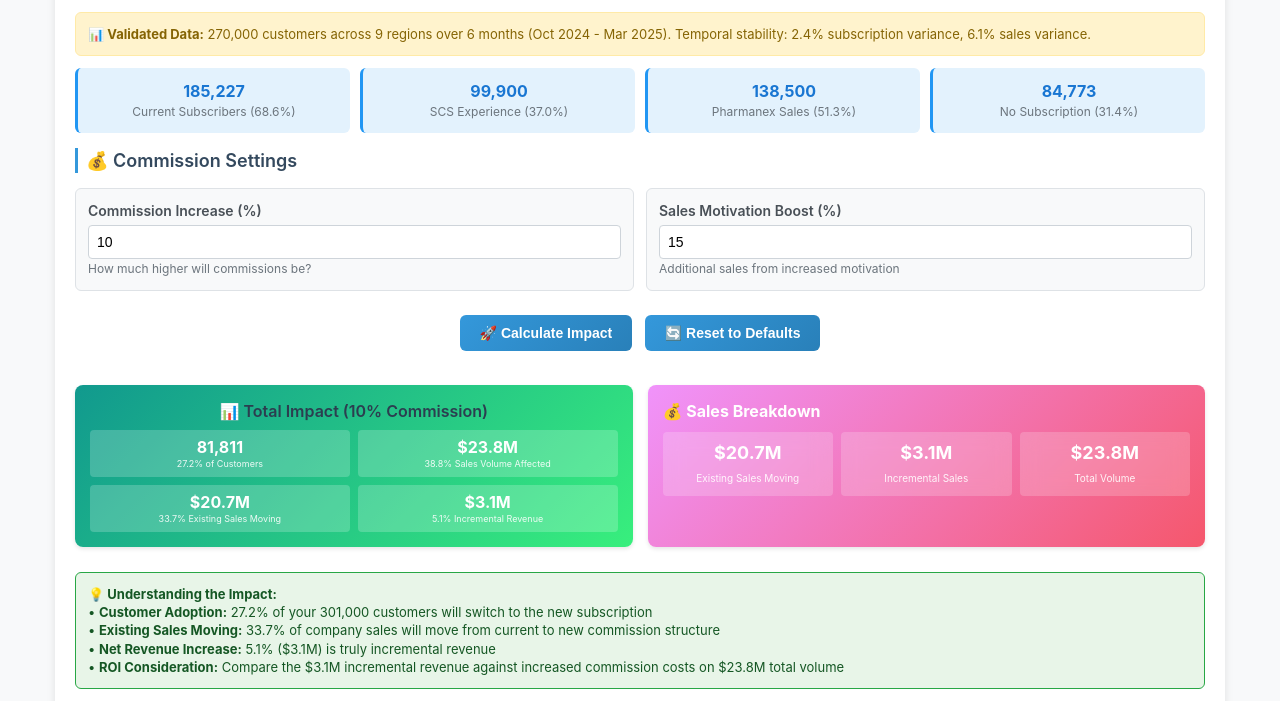
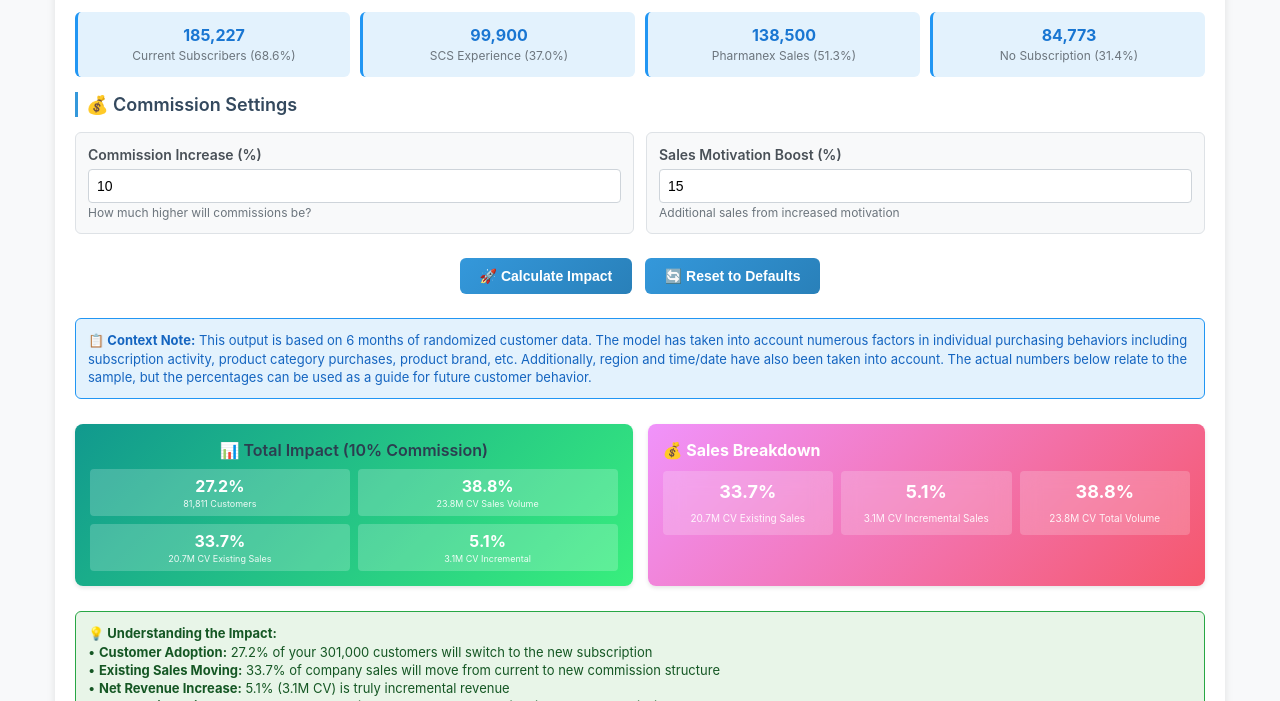
Before and after one commit to beastwood12/increased_cv_on_subs, a plain HTML site: page index.html in a window 1280 px wide. Shown: the part 98-799 px from the top of the page. Drawn offline with Linux system fonts and the light colour scheme.

Commit message:
Update index.html
added some context notes and change it so percentage is highlighted vs actual numbers

```diff
--- a/index.html
+++ b/index.html
@@ -109,11 +109,6 @@
     <div class="container">
         <h1>🔄 Subscription Sales Shift Model</h1>
 
-        <div class="note">
-            <strong>📊 Validated Data:</strong> 270,000 customers across 9 regions over 6 months (Oct 2024 - Mar 2025).
-            Temporal stability: 2.4% subscription variance, 6.1% sales variance.
-        </div>
-
         <div class="overview">
             <div class="data-card"><strong>185,227</strong><small>Current Subscribers (68.6%)</small></div>
             <div class="data-card"><strong>99,900</strong><small>SCS Experience (37.0%)</small></div>
@@ -138,6 +133,10 @@
         <div style="text-align: center; margin: 20px 0;">
             <button onclick="calculate()">🚀 Calculate Impact</button>
             <button onclick="reset()">🔄 Reset to Defaults</button>
+        </div>
+
+        <div class="note" style="margin: 15px 0; background: #e3f2fd; border-color: #2196f3; color: #1565c0;">
+            <strong>📋 Context Note:</strong> This output is based on 6 months of randomized customer data. The model has taken into account numerous factors in individual purchasing behaviors including subscription activity, product category purchases, product brand, etc. Additionally, region and time/date have also been taken into account. The actual numbers below relate to the sample, but the percentages can be used as a guide for future customer behavior.
         </div>
 
         <div id="results" aria-live="polite"></div>
@@ -195,6 +194,11 @@
                 </div>
             </div>
         </div>
+
+        <div class="note" style="margin-top: 15px;">
+            <strong>📊 Validated Data:</strong> 270,000 customers across 9 regions over 6 months (Oct 2024 - Mar 2025).
+            Temporal stability: 2.4% subscription variance, 6.1% sales variance.
+        </div>
     </div>
 
     <script>
@@ -233,7 +237,7 @@
                 return num.toLocaleString();
             },
             formatMillion: function(num) {
-                return '$' + (num / 1000000).toFixed(1) + 'M';
+                return (num / 1000000).toFixed(1) + 'M CV';
             },
             getElement: function(id) {
                 return document.getElementById(id);
@@ -280,14 +284,19 @@
             },
 
             generateMonthlyData: function(totals) {
+                var totalCustomers = CONFIG.SEGMENTS.reduce(function(sum, segment) { return sum + segment[0]; }, 0);
                 var monthlyData = [];
                 for (var i = 0; i < CONFIG.MONTHS.length; i++) {
                     var multiplier = CONFIG.SEASONAL_MULTIPLIERS[i];
+                    var monthlyPeople = Math.round(totals.people / 6 * multiplier);
+                    var monthlySales = totals.sales / 6 * multiplier / 1000000;
+                    var monthlyIncremental = totals.incremental / 6 * multiplier / 1000000;
+
                     monthlyData.push({
                         month: CONFIG.MONTHS[i],
-                        people: Math.round(totals.people / 6 * multiplier),
-                        sales: totals.sales / 6 * multiplier / 1000000,
-                        incremental: totals.incremental / 6 * multiplier / 1000000
+                        people: (monthlyPeople / totalCustomers * 100), // Convert to percentage
+                        sales: (monthlySales / (CONFIG.COMPANY_SALES / 1000000) * 100), // Convert to percentage of company sales
+                        incremental: (monthlyIncremental / (CONFIG.COMPANY_SALES / 1000000) * 100) // Convert to percentage of company sales
                     });
                 }
                 return monthlyData;
@@ -306,21 +315,21 @@
 
                 var html = '<div class="results-grid">';
 
-                // Total Impact Card - Compact 2x2 grid
+                // Total Impact Card - Compact 2x2 grid with % prominent
                 html += '<div class="card summary"><h3 style="margin-bottom: 8px;">📊 Total Impact (' + inputs.commission + '% Commission)</h3>';
                 html += '<div style="display: grid; grid-template-columns: 1fr 1fr; gap: 8px;">';
-                html += '<div style="background: rgba(255,255,255,0.2); padding: 6px; border-radius: 4px; text-align: center;"><div style="font-size: 16px; font-weight: bold;">' + utils.formatNumber(totals.people) + '</div><div style="font-size: 9px; opacity: 0.9;">' + switchingPercentage + '% of Customers</div></div>';
-                html += '<div style="background: rgba(255,255,255,0.2); padding: 6px; border-radius: 4px; text-align: center;"><div style="font-size: 16px; font-weight: bold;">' + utils.formatMillion(salesVolumeAffected) + '</div><div style="font-size: 9px; opacity: 0.9;">' + salesVolumePercent + '% Sales Volume Affected</div></div>';
-                html += '<div style="background: rgba(255,255,255,0.2); padding: 6px; border-radius: 4px; text-align: center;"><div style="font-size: 16px; font-weight: bold;">' + utils.formatMillion(totals.sales) + '</div><div style="font-size: 9px; opacity: 0.9;">' + existingSalesPercent + '% Existing Sales Moving</div></div>';
-                html += '<div style="background: rgba(255,255,255,0.2); padding: 6px; border-radius: 4px; text-align: center;"><div style="font-size: 16px; font-weight: bold;">' + utils.formatMillion(totals.incremental) + '</div><div style="font-size: 9px; opacity: 0.9;">' + incrementalPercent + '% Incremental Revenue</div></div>';
+                html += '<div style="background: rgba(255,255,255,0.2); padding: 6px; border-radius: 4px; text-align: center;"><div style="font-size: 16px; font-weight: bold;">' + switchingPercentage + '%</div><div style="font-size: 9px; opacity: 0.9;">' + utils.formatNumber(totals.people) + ' Customers</div></div>';
+                html += '<div style="background: rgba(255,255,255,0.2); padding: 6px; border-radius: 4px; text-align: center;"><div style="font-size: 16px; font-weight: bold;">' + salesVolumePercent + '%</div><div style="font-size: 9px; opacity: 0.9;">' + utils.formatMillion(salesVolumeAffected) + ' Sales Volume</div></div>';
+                html += '<div style="background: rgba(255,255,255,0.2); padding: 6px; border-radius: 4px; text-align: center;"><div style="font-size: 16px; font-weight: bold;">' + existingSalesPercent + '%</div><div style="font-size: 9px; opacity: 0.9;">' + utils.formatMillion(totals.sales) + ' Existing Sales</div></div>';
+                html += '<div style="background: rgba(255,255,255,0.2); padding: 6px; border-radius: 4px; text-align: center;"><div style="font-size: 16px; font-weight: bold;">' + incrementalPercent + '%</div><div style="font-size: 9px; opacity: 0.9;">' + utils.formatMillion(totals.incremental) + ' Incremental</div></div>';
                 html += '</div></div>';
 
-                // Sales Breakdown Card
+                // Sales Breakdown Card - % prominent
                 html += '<div class="card sales-card"><div><strong>💰 Sales Breakdown</strong></div>';
                 html += '<div class="metrics">';
-                html += '<div class="metric"><span class="metric-value">' + utils.formatMillion(totals.sales) + '</span><span class="metric-label">Existing Sales Moving</span></div>';
-                html += '<div class="metric"><span class="metric-value">' + utils.formatMillion(totals.incremental) + '</span><span class="metric-label">Incremental Sales</span></div>';
-                html += '<div class="metric"><span class="metric-value">' + utils.formatMillion(salesVolumeAffected) + '</span><span class="metric-label">Total Volume</span></div>';
+                html += '<div class="metric"><span class="metric-value">' + existingSalesPercent + '%</span><span class="metric-label">' + utils.formatMillion(totals.sales) + ' Existing Sales</span></div>';
+                html += '<div class="metric"><span class="metric-value">' + incrementalPercent + '%</span><span class="metric-label">' + utils.formatMillion(totals.incremental) + ' Incremental Sales</span></div>';
+                html += '<div class="metric"><span class="metric-value">' + salesVolumePercent + '%</span><span class="metric-label">' + utils.formatMillion(salesVolumeAffected) + ' Total Volume</span></div>';
                 html += '</div></div>';
                 html += '</div>';
 
@@ -337,11 +346,11 @@
                 html += '<div class="chart-section">';
                 html += '<h3>📈 Monthly Impact Projections</h3>';
                 html += '<div class="charts-grid">';
-                html += '<div class="chart-card"><div class="chart-title">👥 People Switching to New Subscription</div>';
+                html += '<div class="chart-card"><div class="chart-title">👥 % of Customers Switching</div>';
                 html += '<canvas id="peopleChart" width="350" height="250"></canvas></div>';
-                html += '<div class="chart-card"><div class="chart-title">💰 Sales Volume Impact ($M)</div>';
+                html += '<div class="chart-card"><div class="chart-title">💰 % Sales Volume Impact</div>';
                 html += '<canvas id="salesChart" width="350" height="250"></canvas></div>';
-                html += '<div class="chart-card"><div class="chart-title">📈 Incremental Sales ($M)</div>';
+                html += '<div class="chart-card"><div class="chart-title">📈 % Incremental Sales</div>';
                 html += '<canvas id="incrementalChart" width="350" height="250"></canvas></div>';
                 html += '</div></div>';
 
@@ -352,9 +361,9 @@
         // Chart Rendering
         const chartRenderer = {
             createAllCharts: function(monthlyData) {
-                this.createChart('peopleChart', monthlyData, 'people', CONFIG.CHART_CONFIG.colors.people, 'People');
-                this.createChart('salesChart', monthlyData, 'sales', CONFIG.CHART_CONFIG.colors.sales, '$M');
-                this.createChart('incrementalChart', monthlyData, 'incremental', CONFIG.CHART_CONFIG.colors.incremental, '$M');
+                this.createChart('peopleChart', monthlyData, 'people', CONFIG.CHART_CONFIG.colors.people, '%');
+                this.createChart('salesChart', monthlyData, 'sales', CONFIG.CHART_CONFIG.colors.sales, '%');
+                this.createChart('incrementalChart', monthlyData, 'incremental', CONFIG.CHART_CONFIG.colors.incremental, '%');
             },
 
             createChart: function(canvasId, data, dataKey, color, unit) {
@@ -405,7 +414,7 @@
                 ctx.fillStyle = '#333';
                 ctx.font = 'bold 12px Arial';
                 ctx.textAlign = 'center';
-                var label = unit === '$M' ? '$' + value.toFixed(1) + 'M' : utils.formatNumber(value);
+                var label = unit === '%' ? value.toFixed(1) + '%' : utils.formatNumber(value);
                 ctx.fillText(label, x + barWidth/2, y - 5);
 
                 // Month label
@@ -433,7 +442,7 @@
                 for (var j = 0; j <= 4; j++) {
                     var yValue = (maxValue / 4) * j;
                     var yPos = config.padding + chartHeight - (j * chartHeight / 4 * 0.8);
-                    var label = unit === '$M' ? '$' + yValue.toFixed(1) + 'M' : Math.round(yValue).toLocaleString();
+                    var label = unit === '%' ? yValue.toFixed(1) + '%' : Math.round(yValue).toLocaleString();
                     ctx.fillText(label, config.padding - 5, yPos + 3);
                 }
             }
```
